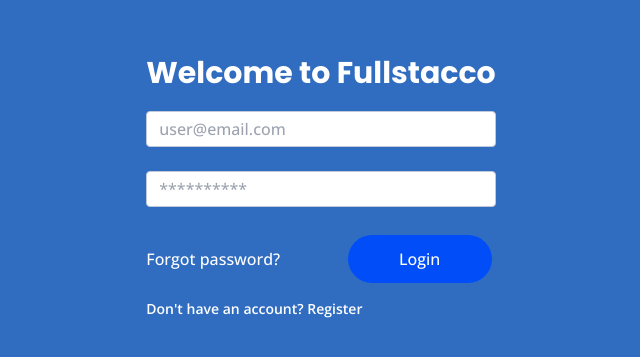
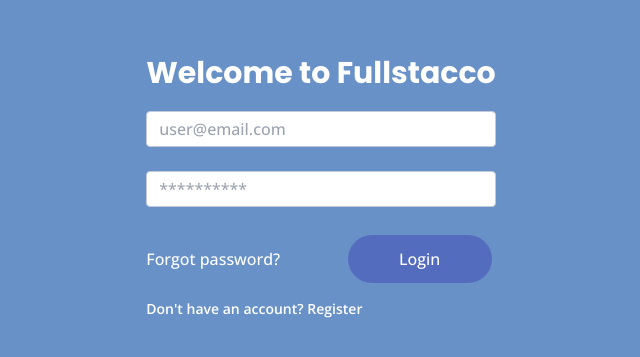
Before and after one commit to ivanlori/Fullstacco, a React (Create React App) app in the folder frontend/: page /login in a window 1280 px wide. Shown: the part 213-570 px from the top of the page, without its empty margins (319-959 px from the left). Built offline with nearby package versions, Linux system fonts and the light colour scheme; no server answers.

Commit message:
style: background color tailwind

```diff
--- a/frontend/src/pages/App.module.css
+++ b/frontend/src/pages/App.module.css
@@ -1,5 +1,5 @@
 body {
-	background: #306dc1;
+	@apply bg-blue_light;
 	background-size: 400% 400%;
 	animation: gradient 15s ease infinite;
 	@apply font-sans;
--- a/frontend/tailwind.config.js
+++ b/frontend/tailwind.config.js
@@ -2,9 +2,9 @@
 	content: ['./src/**/*.tsx'],
 	theme: {
 		colors: {
-			blue_light: '#22d3f8',
-			blue_primary: '#014ef9',
-			blue_dark: '#0031a1',
+			blue_light: '#6891C7',
+			blue_primary: '#536CBD',
+			blue_dark: '#4749A7',
 			magenta_light: '#fb33d3',
 			magenta_primary: '#bf03b1',
 			magenta_dark: '#5d0156',
```
